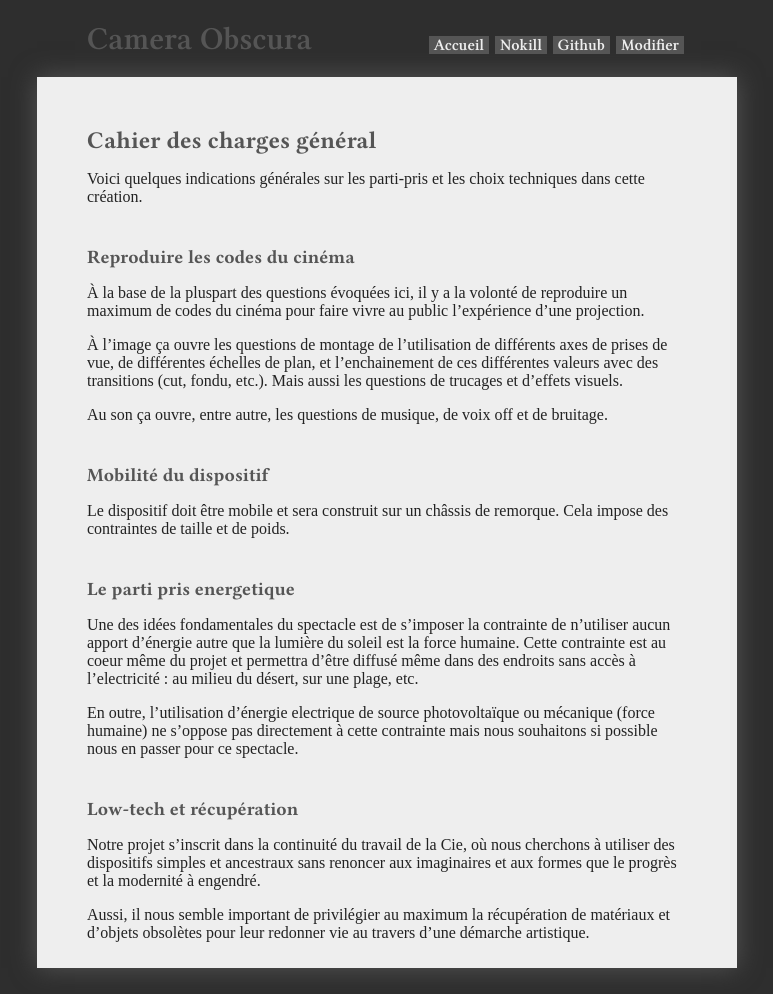
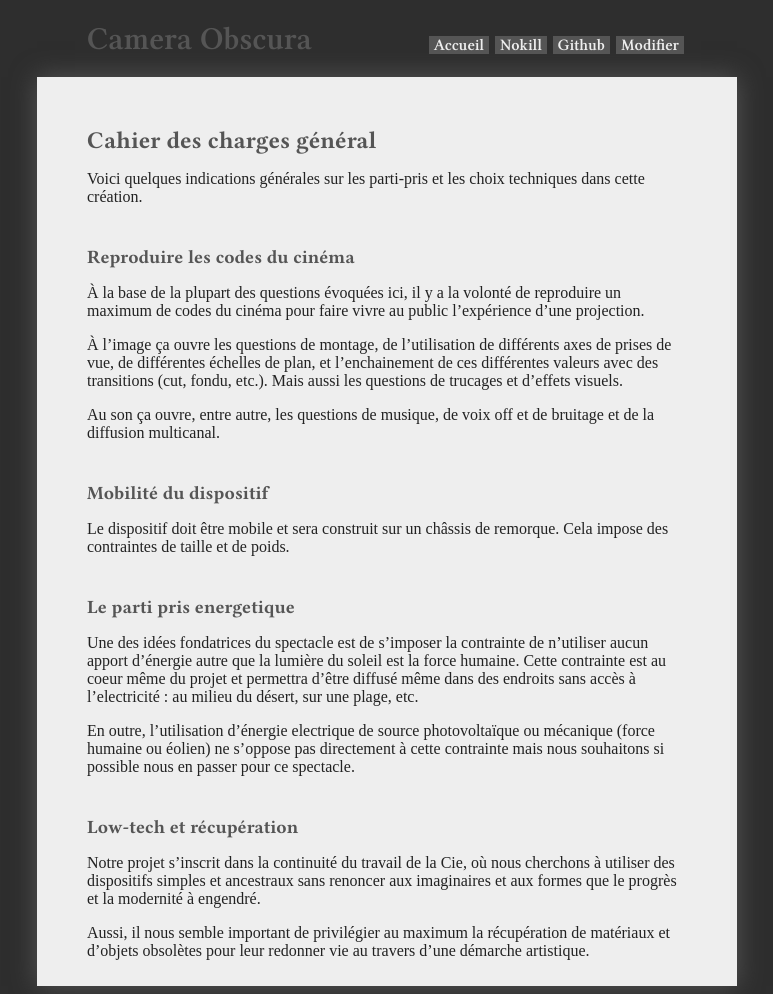
Before and after one commit to virginienokill/camera-obscura, a Jekyll site: the page built from contenu/technique/introtechnique.md, in a window 1280 px wide. Shown: the whole page, without its empty margins (253-1026 px from the left). Built offline with Jekyll 4.4.1, drawn with Linux system fonts in a browser that asks for light colours; nearby versions of some CDN libraries; some web fonts are replaced; our own code applies the rules of GitHub Pages for plain Markdown files; a script that is not in the unit is left out; the repository's description, which GitHub fills in, is left out.

Commit message:
Update introtechnique.md

```diff
--- a/contenu/technique/introtechnique.md
+++ b/contenu/technique/introtechnique.md
@@ -4,11 +4,11 @@
 
 ### Reproduire les codes du cinéma
 
-À la base de la pluspart des questions évoquées ici, il y a la volonté de reproduire un maximum de codes du cinéma pour faire vivre au public l’expérience d’une projection.
+À la base de la plupart des questions évoquées ici, il y a la volonté de reproduire un maximum de codes du cinéma pour faire vivre au public l’expérience d’une projection.
 
-À l’image ça ouvre les questions de montage de l’utilisation de différents axes de prises de vue, de différentes échelles de plan, et l’enchainement de ces différentes valeurs avec des transitions (cut, fondu, etc.). Mais aussi les questions de trucages et d’effets visuels.
+À l’image ça ouvre les questions de montage, de l’utilisation de différents axes de prises de vue, de différentes échelles de plan, et l’enchainement de ces différentes valeurs avec des transitions (cut, fondu, etc.). Mais aussi les questions de trucages et d’effets visuels.
 
-Au son ça ouvre, entre autre, les questions de musique, de voix off et de bruitage.
+Au son ça ouvre, entre autre, les questions de musique, de voix off et de bruitage et de la diffusion multicanal.
 
 ### Mobilité du dispositif
 
@@ -16,9 +16,9 @@
 
 ### Le parti pris energetique
 
-Une des idées fondamentales du spectacle est de s’imposer la contrainte de n’utiliser aucun apport d’énergie autre que la lumière du soleil est la force humaine. Cette contrainte est au coeur même du projet et permettra d’être diffusé même dans des endroits sans accès à l’electricité : au milieu du désert, sur une plage, etc.
+Une des idées fondatrices du spectacle est de s’imposer la contrainte de n’utiliser aucun apport d’énergie autre que la lumière du soleil est la force humaine. Cette contrainte est au coeur même du projet et permettra d’être diffusé même dans des endroits sans accès à l’electricité : au milieu du désert, sur une plage, etc.
 
-En outre, l’utilisation d’énergie electrique de source photovoltaïque ou mécanique (force humaine) ne s’oppose pas directement à cette contrainte mais nous souhaitons si possible nous en passer pour ce spectacle.
+En outre, l’utilisation d’énergie electrique de source photovoltaïque ou mécanique (force humaine ou éolien) ne s’oppose pas directement à cette contrainte mais nous souhaitons si possible nous en passer pour ce spectacle.
 
 ### Low-tech et récupération
 
```
